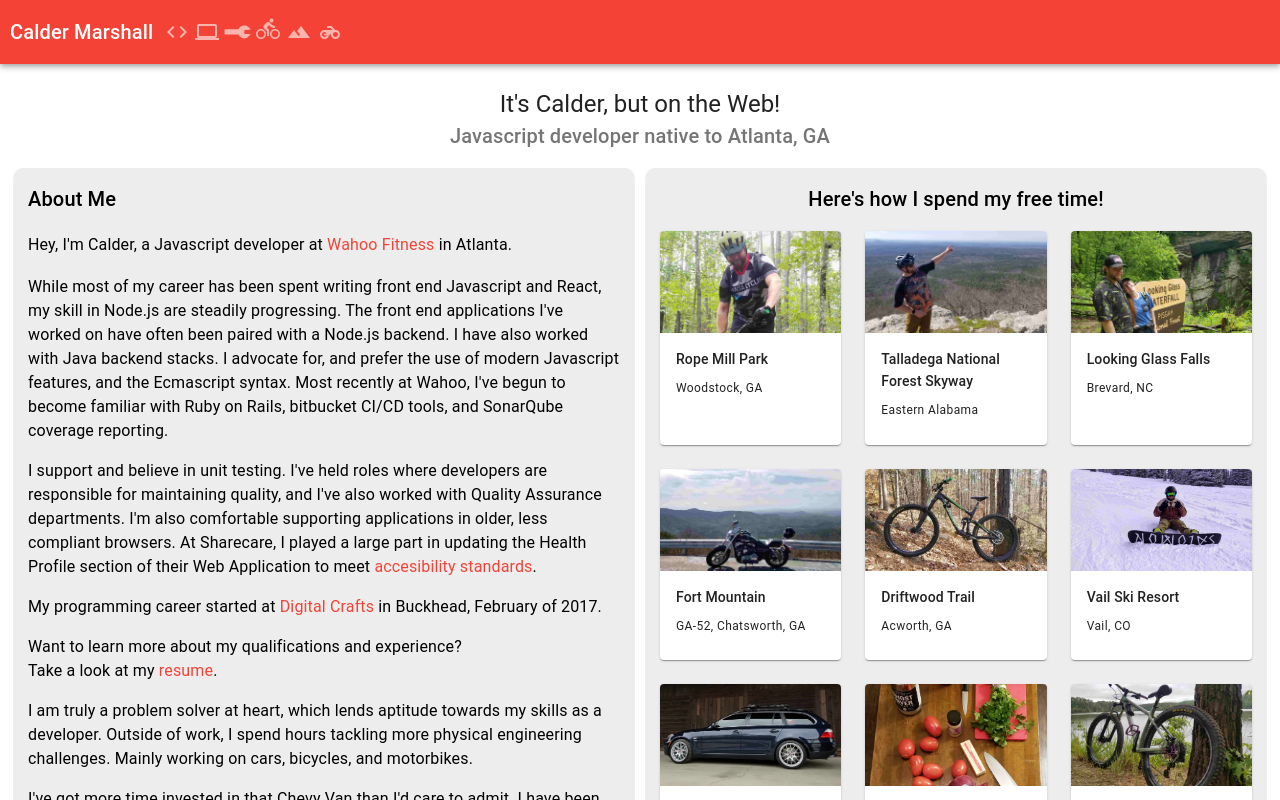
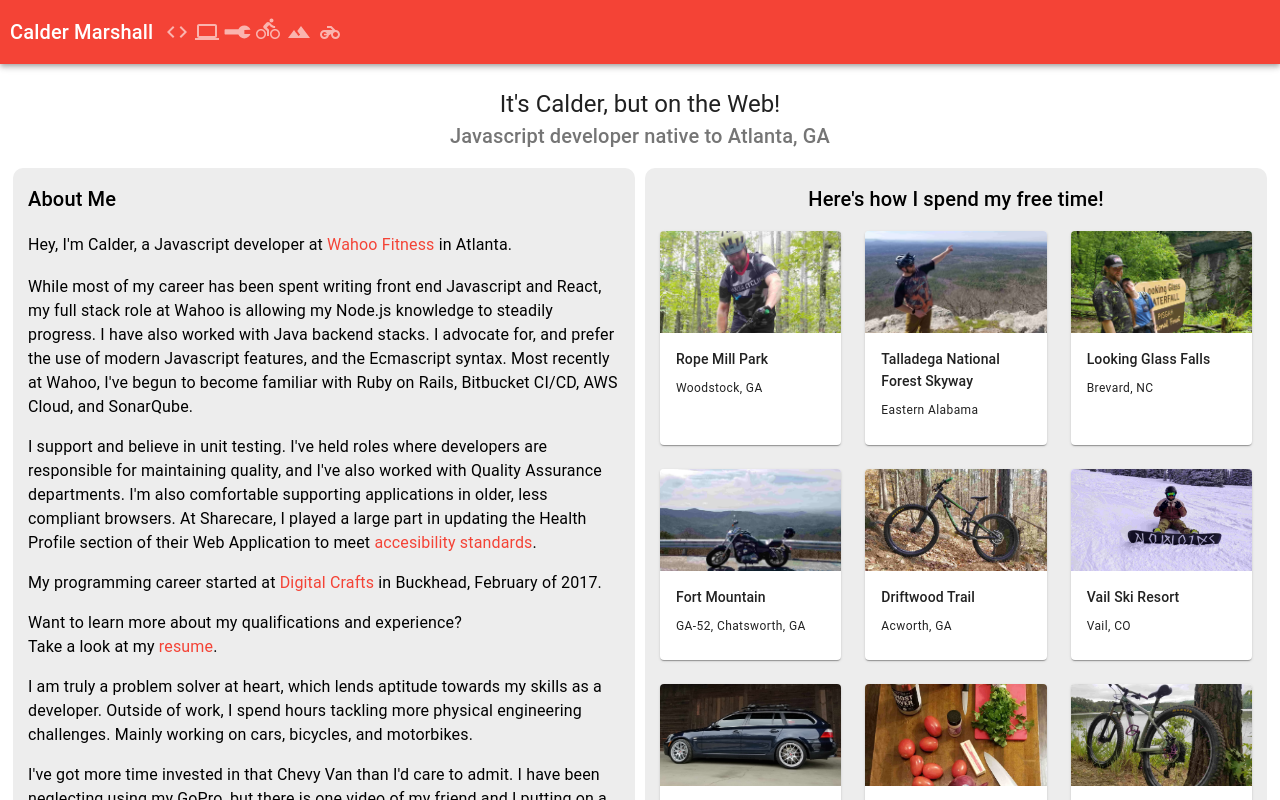
Before and after one commit to CalderMarshall/portfolio-new, a React (Create React App) app: page / in a window 1280 px wide. Shown: the top 800 px of the page. Built offline with nearby package versions, Linux system fonts and the light colour scheme.

Commit message:
fix typos

```diff
--- a/src/components/AboutContainer.js
+++ b/src/components/AboutContainer.js
@@ -30,13 +30,12 @@ export default function AboutContainer() {
         </Typography>
         <Typography paragraph>
           While most of my career has been spent writing front end Javascript
-          and React, my skill in Node.js are steadily progressing. The front end
-          applications I've worked on have often been paired with a Node.js
-          backend. I have also worked with Java backend stacks. I advocate for,
-          and prefer the use of modern Javascript features, and the Ecmascript
-          syntax. Most recently at Wahoo, I've begun to become familiar with
-          Ruby on Rails, bitbucket CI/CD tools, and SonarQube coverage
-          reporting.
+          and React, my full stack role at Wahoo is allowing my Node.js
+          knowledge to steadily progress. I have also worked with Java backend
+          stacks. I advocate for, and prefer the use of modern Javascript
+          features, and the Ecmascript syntax. Most recently at Wahoo, I've
+          begun to become familiar with Ruby on Rails, Bitbucket CI/CD, AWS
+          Cloud, and SonarQube.
         </Typography>
         <Typography paragraph>
           I support and believe in unit testing. I've held roles where
```
